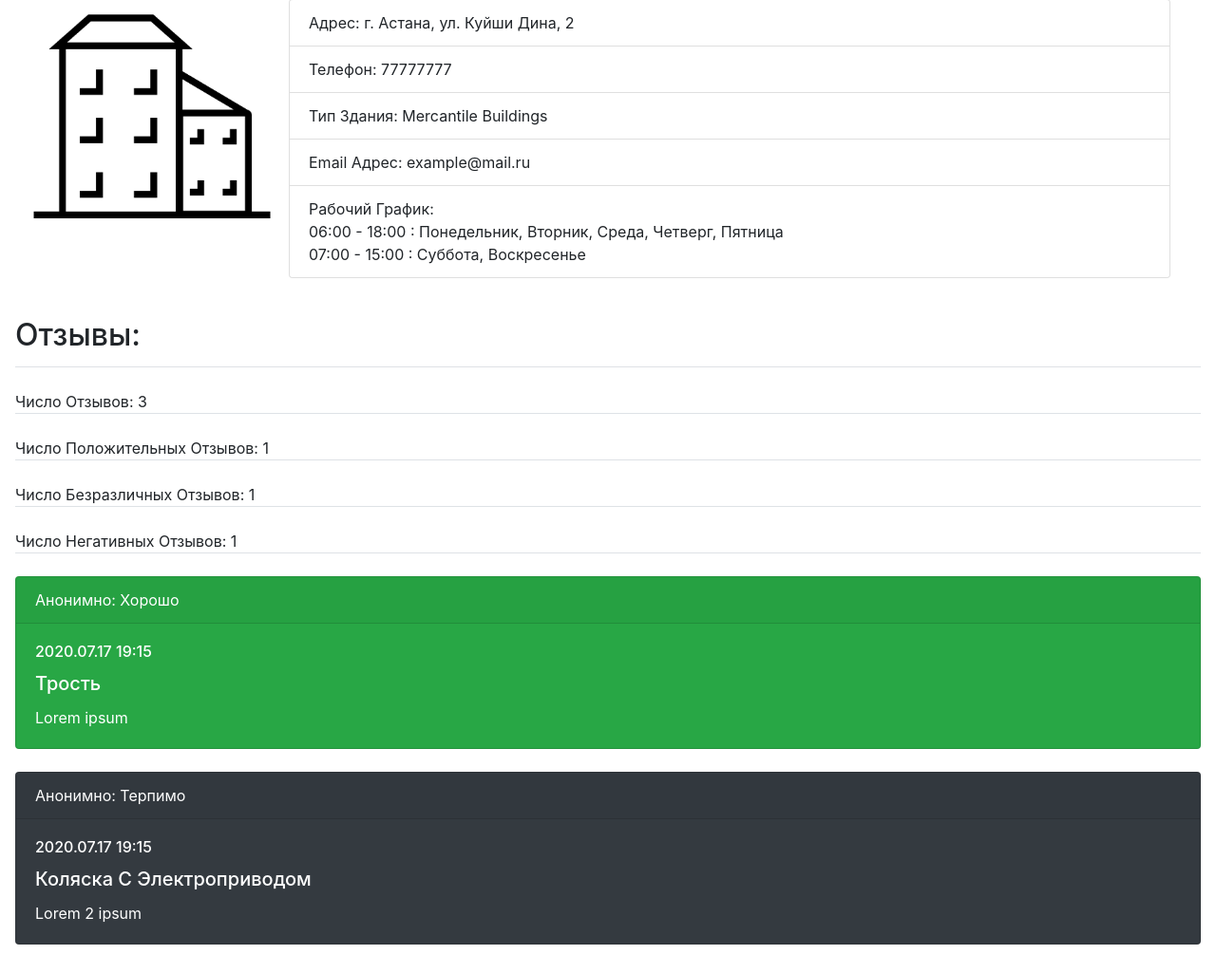
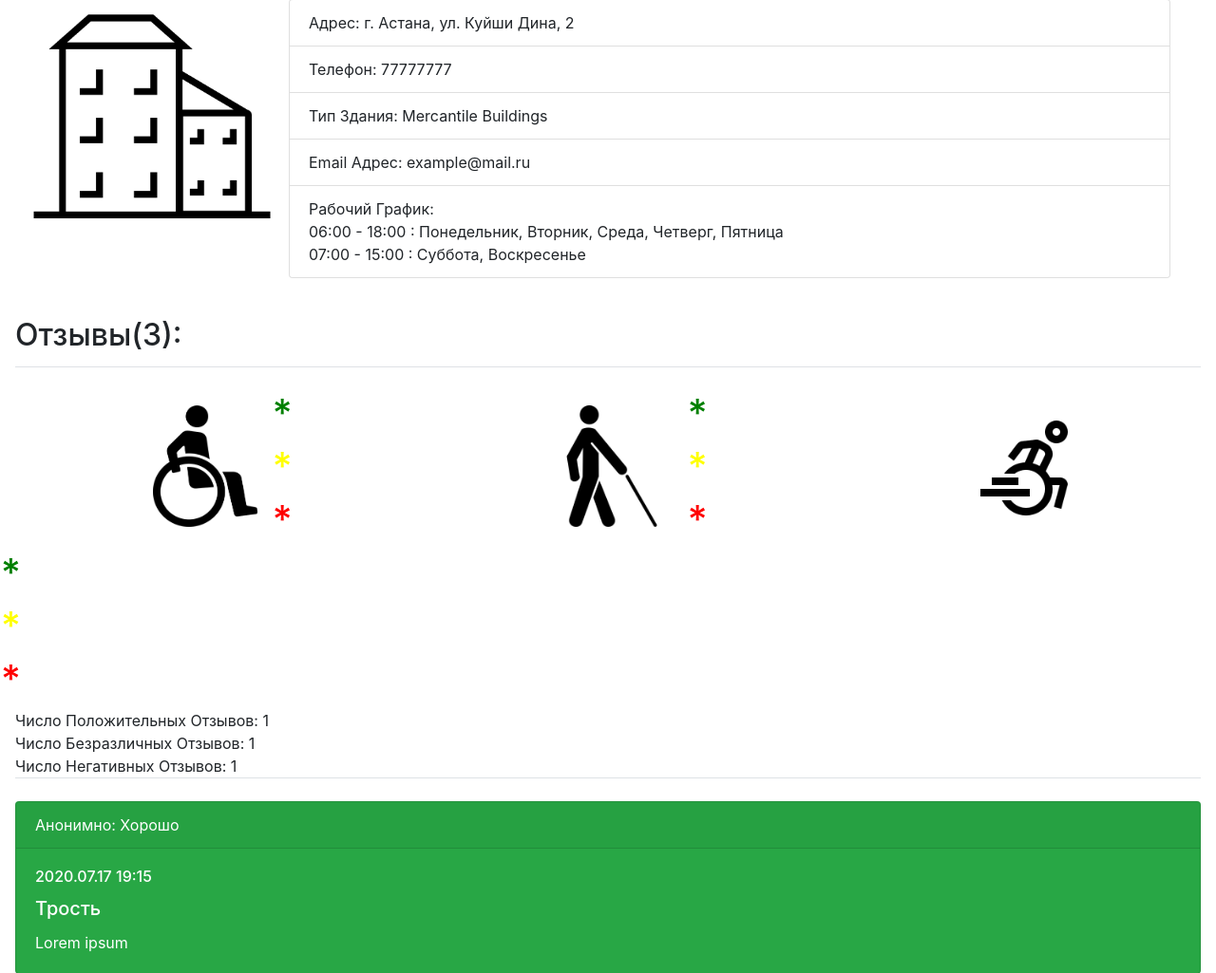
Before and after one commit to Farad2020/SevenWAYS, a Django app: page /1/ in a window 1280 px wide. Shown: the part 144-1169 px from the top of the page at 95% size. Run offline with Django 3.2, Linux system fonts and the light colour scheme; data comes from the database, SQL or seed files in the repository; both versions use the stored data as it was after the commit; data that the repository does not hold is empty; some libraries are stand-ins or nearby versions.

Commit message:
full prototype

```diff
--- a/SevenWAYS/MainApp/templates/MainApp/place_page.html
+++ b/SevenWAYS/MainApp/templates/MainApp/place_page.html
@@ -79,15 +79,40 @@
         <div class="comment-section">
 
             <legend class="border-bottom mb-4">
-                <div class="navbar-brand" style="margin-top: 1em"> <h2>Отзывы: </h2></div></legend>
-            <div class="comment-counter">Число Отзывов: {{ comments.count }}</div>
-            <legend class="border-bottom mb-4"></legend>
+                <div class="navbar-brand" style="margin-top: 1em"> <h2>Отзывы({{ comments.count }}): </h2></div></legend>
+
+            <div class="row">
+                <div class="column">
+                    <img class="place_det_rating_img" src="/static/inapp%20sketches/wheelchair_man_rating.jpg">
+                </div>
+                <div class="column" style="margin-left: 0; margin-right: 7em">
+                    <h1 style="color: green">*</h1>
+                    <h1 style="color: yellow">*</h1>
+                    <h1 style="color: red">*</h1>
+                </div>
+                <div class="column">
+                    <img class="place_det_rating_img" src="/static/inapp%20sketches/caneman_rating.jpg">
+                </div>
+                <div class="column" style="margin-left: 0; margin-right: 7em">
+                    <h1 style="color: green">*</h1>
+                    <h1 style="color: yellow">*</h1>
+                    <h1 style="color: red">*</h1>
+                </div>
+                <div class="column">
+                    <img class="place_det_rating_img" src="/static/inapp%20sketches/electrowheelman_rating.jpg">
+                </div>
+                <div class="column" style="margin-left: 0; margin-right: 7em">
+                    <h1 style="color: green">*</h1>
+                    <h1 style="color: yellow">*</h1>
+                    <h1 style="color: red">*</h1>
+                </div>
+            </div>
+
             <div class="comment-counter">Число Положительных Отзывов: {{ good_comments }}</div>
-            <legend class="border-bottom mb-4"></legend>
             <div class="comment-counter">Число Безразличных Отзывов: {{ tolerable_comments }}</div>
-            <legend class="border-bottom mb-4"></legend>
             <div class="comment-counter">Число Негативных Отзывов: {{ impossible_comments }}</div>
             <legend class="border-bottom mb-4"></legend>
+
             {% for comment in comments %}
                 {% if  "Good" in  comment.reviewers_attitude %}
                     <div class="card text-white bg-success">
--- a/SevenWAYS/MainApp/views.py
+++ b/SevenWAYS/MainApp/views.py
@@ -18,8 +18,32 @@ return (return regular statement)
 # Maybe use smaller list, that could be loaded by the press of a button, or going to the next page
 def index(request):
     places = Place.objects.all()
+    place_and_comments = {}
+    for place in places:
+        place_and_comments[place] = find_bad_comments_num(place)
+
+    place_and_comments = {k: v for k, v in sorted(place_and_comments.items(), key=lambda item: item[1], reverse=True)}
+    places_sorted_by_negative = place_and_comments.keys()
+    print(places_sorted_by_negative)
     # articles = Article.objects.all().exclude(is_active=False).order_by('article_date')[:4]
-    return render(request, 'MainApp/homepage.html', {'places': places})
+    return render(request, 'MainApp/homepage.html', {'places': places,
+                                                     'places_sorted_by_negative': places_sorted_by_negative,
+                                                     })
+
+
+def find_bad_comments_num(place):
+    comments = Review.objects.filter(place_id=place.id)
+    good_comments = []
+    tolerable_comments = []
+    impossible_comments = []
+    for comm in comments:
+        if "Good" in comm.reviewers_attitude:
+            good_comments.append(comm)
+        elif "Impossible" in comm.reviewers_attitude:
+            impossible_comments.append(comm)
+        else:
+            tolerable_comments.append(comm)
+    return impossible_comments.__len__()
 
 
 def get_all_places(request):
--- a/SevenWAYS/static/css/style.css
+++ b/SevenWAYS/static/css/style.css
@@ -48,6 +48,15 @@ img.place_img{
     margin: 1em;
 }
 
+.place_det_rating_img{
+    height: 8em;
+    margin: 1em;
+}
+
+.column{
+    margin-left: 9em;
+}
+
 
 /* width */
 ::-webkit-scrollbar {
```
Also changed, not shown: SevenWAYS/MainApp/templates/MainApp/homepage.html (+1 -9 lines), SevenWAYS/add_negative_comment.py (added, +28 -0 lines), SevenWAYS/db.sqlite3, SevenWAYS/py_script/add_negative_comment.py (added), SevenWAYS/static/inapp sketches/caneman_rating.jpg (added), SevenWAYS/static/inapp sketches/electrowheelman_rating.jpg (added), SevenWAYS/static/inapp sketches/wheelchair_man_rating.jpg (added), db.sqlite3.
